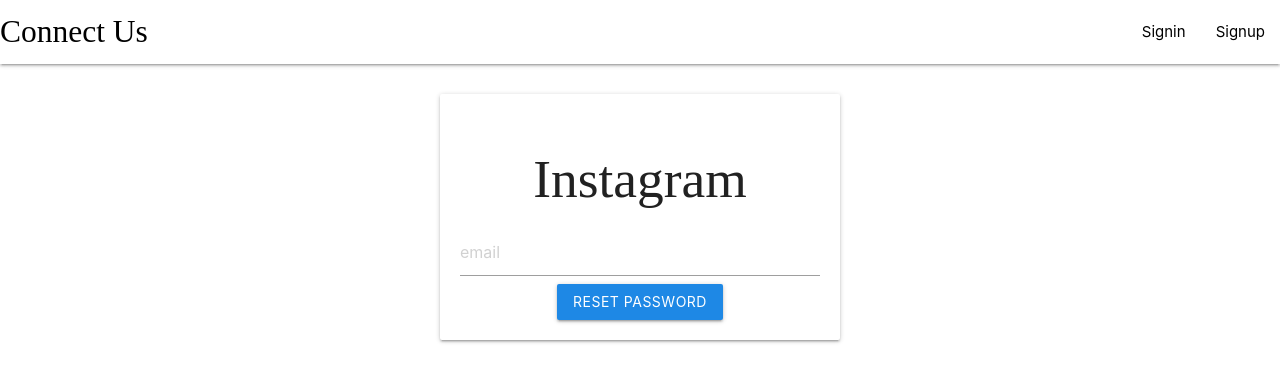
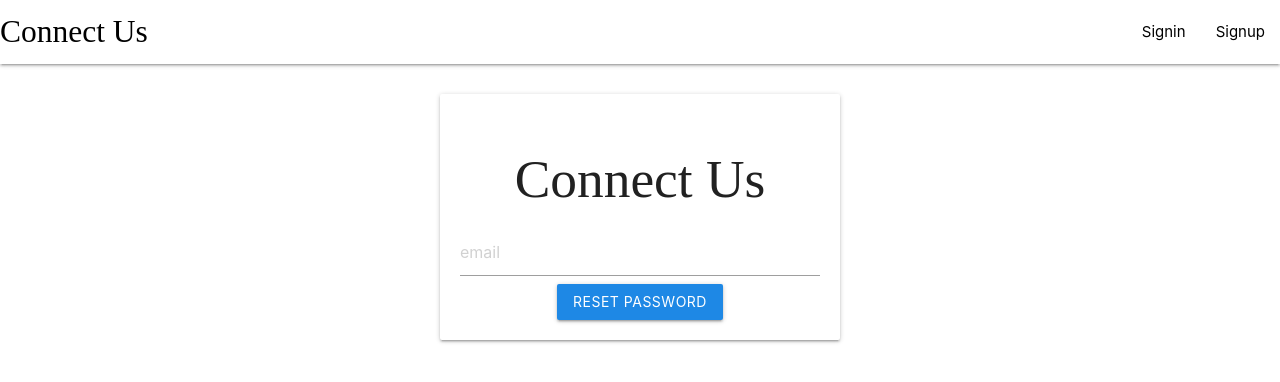
Before and after one commit to ankit7023/Connect-Us, a React (Create React App) app in the folder client/: page /reset in a window 1280 px wide. Shown: the top 382 px of the page. Built offline with nearby package versions, Linux system fonts and the light colour scheme; a web font is replaced by a local one.

Commit message:
Update Reset.js

```diff
--- a/client/src/components/screens/Reset.js
+++ b/client/src/components/screens/Reset.js
@@ -33,7 +33,7 @@
    return (
       <div className="mycard">
           <div className="card auth-card input-field">
-            <h2>Instagram</h2>
+            <h2>Connect Us</h2>
             <input
             type="text"
             placeholder="email"
```
